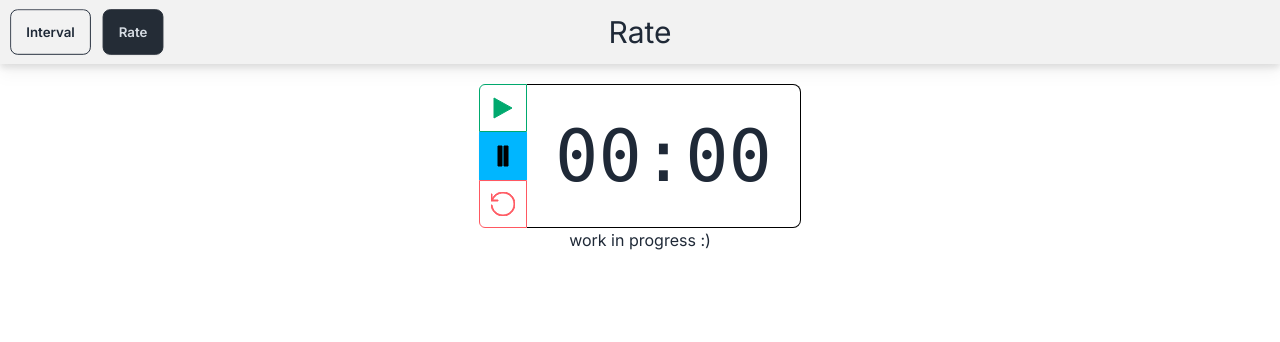
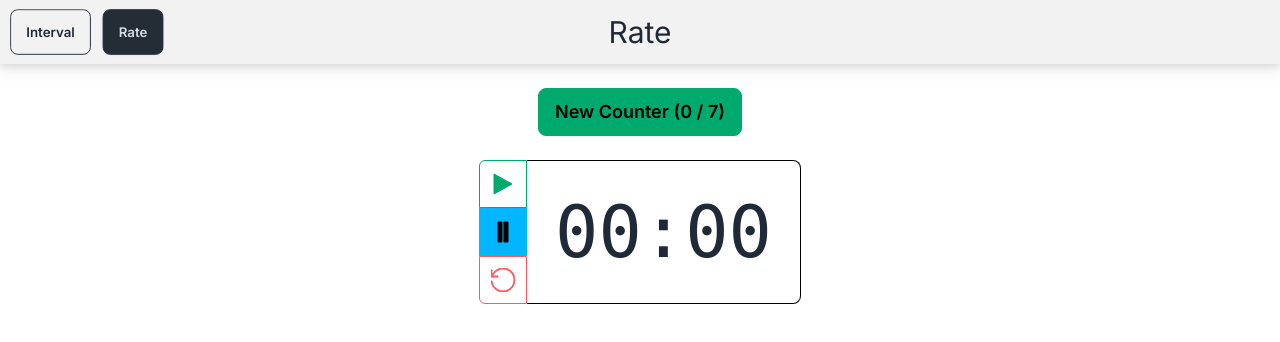
Before and after one commit to Walrussuit101/intervals, a Next.js app: page /rate in a window 1280 px wide. Shown: the top 342 px of the page. Built offline with nearby package versions, Linux system fonts and the light colour scheme.

Commit message:
add behavior counter functionality

```diff
--- a/package.json
+++ b/package.json
@@ -11,12 +11,14 @@
   "dependencies": {
     "next": "14.2.2",
     "react": "^18",
-    "react-dom": "^18"
+    "react-dom": "^18",
+    "uuid": "^9.0.1"
   },
   "devDependencies": {
     "@types/node": "^20",
     "@types/react": "^18",
     "@types/react-dom": "^18",
+    "@types/uuid": "^9.0.8",
     "daisyui": "^4.10.2",
     "postcss": "^8",
     "tailwindcss": "^3.4.1",
--- a/src/app/rate/page.tsx
+++ b/src/app/rate/page.tsx
@@ -1,16 +1,48 @@
 'use client';
 
 import NavBar from "@/components/NavBar";
+import RateCounter from "@/components/RateCounter";
 import Timer from "@/components/Timer";
 import useTimer from "@/hooks/useTimer";
+import { useId, useState } from "react";
+import { v4 as uuidv4 } from 'uuid';
+
+interface Counter {
+    id: string,
+    color: string
+}
 
 const Rate = () => {
     const { totalSeconds, setTotalSeconds, shouldIncrement, setShouldIncrement } = useTimer();
+    const [rateCounters, setRateCounters] = useState<Counter[]>([]);
+
+    const removeCounter = (id: string) => {
+        setRateCounters(prev => {
+            return prev.filter(counter => counter.id !== id);
+        })
+    }
+
+    const addCounter = () => {
+        if (rateCounters.length < counterColors.length) {
+            setRateCounters(prev => {
+                const newCounters = [
+                    ...prev,
+                    {
+                        id: uuidv4(),
+                        color: counterColors[prev.length]
+                    }
+                ];
+
+                return newCounters;
+            })
+        }
+    }
 
     return (
         <>
-            <NavBar/>
-            <div className="flex flex-col justify-center items-center mt-5">
+            <NavBar />
+            <div className="flex flex-col justify-center items-center">
+                <button className="btn btn-success my-6 btn-outine text-lg" onClick={addCounter}>New Counter ({rateCounters.length} / {counterColors.length})</button>
                 <Timer
                     totalSeconds={totalSeconds}
                     shouldIncrement={shouldIncrement}
@@ -21,10 +53,32 @@ const Rate = () => {
                         setTotalSeconds(0);
                     }}
                 />
-                <p>work in progress :)</p>
+                <div className="flex flex-col justify-center items-center gap-5 mt-8">
+                    {
+                        rateCounters.map(rateCounter => {
+                            return (
+                                <RateCounter
+                                    key={rateCounter.id}
+                                    btnColor={rateCounter.color}
+                                    removeSelf={() => removeCounter(rateCounter.id)}
+                                />
+                            )
+                        })
+                    }
+                </div>
             </div>
         </>
     )
 }
 
 export default Rate;
+
+const counterColors = [
+    'btn-success',
+    'btn-primary',
+    'btn-secondary',
+    'btn-info',
+    'btn-neutral',
+    'btn-warning',
+    'btn-accent'
+]
--- /dev/null
+++ b/src/components/RateCounter.tsx
@@ -0,0 +1,27 @@
+'use client';
+import { useState } from "react";
+
+interface props {
+    btnColor: string,
+    removeSelf: () => void
+}
+const RateCounter = ({ btnColor, removeSelf }: props) => {
+    const [count, setCount] = useState(0);
+
+    return (
+        <div className="flex justify-center items-center">
+            <button className="btn btn-error btn-outline rounded-r-none" onClick={() => setCount(0)}>
+                <svg width="24" height="24" xmlns="http://www.w3.org/2000/svg" stroke="currentColor" fill="currentColor"><path d="M7 9h-7v-7h1v5.2c1.853-4.237 6.083-7.2 11-7.2 6.623 0 12 5.377 12 12s-5.377 12-12 12c-6.286 0-11.45-4.844-11.959-11h1.004c.506 5.603 5.221 10 10.955 10 6.071 0 11-4.929 11-11s-4.929-11-11-11c-4.66 0-8.647 2.904-10.249 7h5.249v1z" /></svg>
+            </button>
+            <button className={`btn w-52 ${btnColor} rounded-none text-lg`} onClick={() => setCount(prev => prev + 1)}>
+                <svg xmlns="http://www.w3.org/2000/svg" width="24" height="24" viewBox="0 0 24 24" stroke="currentColor" fill="currentColor"><path d="M24 10h-10v-10h-4v10h-10v4h10v10h4v-10h10z" /></svg>
+                {count}
+            </button>
+            <button className="btn btn-error btn-outline rounded-l-none" onClick={() => removeSelf()}>
+                <svg width="24" height="24" xmlns="http://www.w3.org/2000/svg" stroke="currentColor" fill="currentColor"><path d="M12 11.293l10.293-10.293.707.707-10.293 10.293 10.293 10.293-.707.707-10.293-10.293-10.293 10.293-.707-.707 10.293-10.293-10.293-10.293.707-.707 10.293 10.293z" /></svg>
+            </button>
+        </div >
+    )
+}
+
+export default RateCounter;
```
Also changed, not shown: 1 other file (tests, documents, lock files or other folders).
